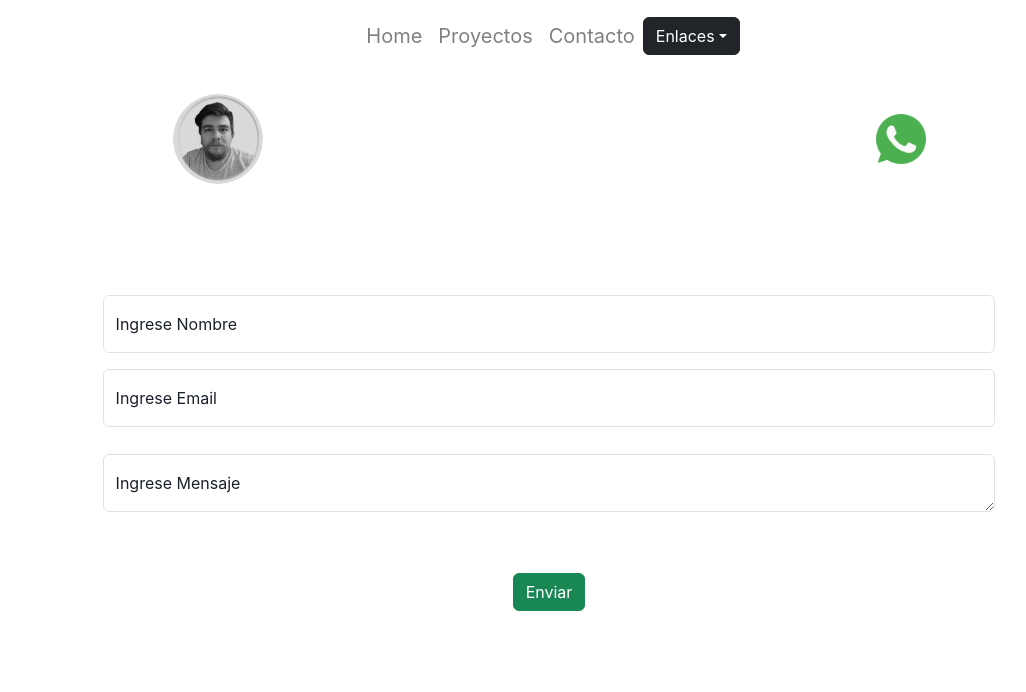
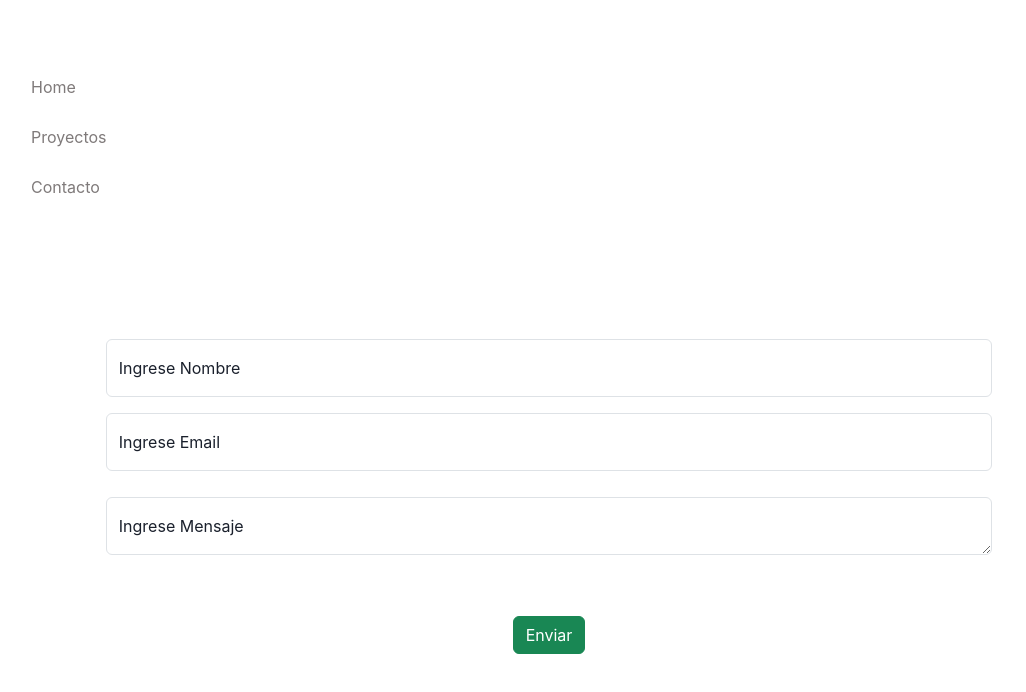
Before and after one commit to Gracciangel/portfolio, a React (Vite) app: page /contact in a window 1280 px wide. Shown: the top 692 px of the page, without its empty margins (91-1117 px from the left). Built offline with nearby package versions, Linux system fonts and the light colour scheme.

Commit message:
se cambio apariencia en inicio y menu

```diff
--- a/package.json
+++ b/package.json
@@ -11,6 +11,7 @@
     "sass": " npm run --watch sass ./src/styles/style.scss ./src/styles/styles.css "
   },
   "dependencies": {
+    "@chakra-ui/icons": "^2.1.1",
     "@chakra-ui/react": "^2.8.2",
     "@emotion/react": "^11.11.3",
     "@emotion/styled": "^11.11.0",
@@ -20,6 +21,7 @@
     "react": "^18.2.0",
     "react-bootstrap": "^2.9.1",
     "react-dom": "^18.2.0",
+    "react-pro-sidebar": "^1.1.0-alpha.1",
     "react-router-dom": "^6.17.0"
   },
   "devDependencies": {
--- a/src/App.jsx
+++ b/src/App.jsx
@@ -1,5 +1,5 @@
 import React, { useEffect, useState } from 'react';
-import { Menu } from './components/Menu' ;
+import { MenuApp } from './components/MenuApp';
 import Container from 'react-bootstrap/esm/Container' ;
 import './styles/general.css' ;
 import { Footer } from './components/Footer';
@@ -24,11 +24,12 @@ export const App = () => {
 
 
   <Container>
-          <Menu/>
+      <MenuApp/>
     <Container>
       <BtnMode/>
         <div className="containerPresentacion">
     <Text color={useColorModeValue('gray.800', 'gray.200')}>
+          <div className="text">
 
           <h2>Hola! 👋 mi nombre es Angel</h2> <br />
           <p>
@@ -39,6 +40,7 @@ export const App = () => {
 
           </p>
           <br />
+          </div>
         <Footer/>
 
 
--- a/src/components/BtnMode.jsx
+++ b/src/components/BtnMode.jsx
@@ -1,16 +1,19 @@
-import { useColorMode } from "@chakra-ui/react"
-import { Switch, Text } from "@chakra-ui/react"
-
-
+import { useColorMode, Switch } from "@chakra-ui/react" ;
+import { MoonIcon, SunIcon } from "@chakra-ui/icons";
+import '../styles/general.css'
 
 export const BtnMode = () => {
     const {toggleColorMode} = useColorMode()
 
   return (
-        <>
+      <>
+      <div className="mode">
+      <MoonIcon/>
             <Switch
             onChange={toggleColorMode}
             />
+            <SunIcon/>
+      </div>
         </>
     )
 }
--- a/src/components/Contact.jsx
+++ b/src/components/Contact.jsx
@@ -1,11 +1,11 @@
 import React, { useState } from 'react';
-import { Menu } from './Menu' ;
+// import { Menu } from './Menu' ;
 import Container from 'react-bootstrap/esm/Container';
 import '../styles/general.css' ;
 import FloatingLabel from 'react-bootstrap/FloatingLabel';
 import Form from 'react-bootstrap/Form';
 import {Button} from 'react-bootstrap' ;
-
+import { MenuApp } from './MenuApp';
 import { icons } from '../assets/data';
 export const Contact = () => {
 
@@ -13,8 +13,8 @@ export const Contact = () => {
   return (
 
   <Container>
-  <Menu imgWsp={icons[3].wsp}/>
 
+    <MenuApp/>
       <div className="containerForm">
      <Form method='POST' className='formulario'
       action="https://formsubmit.co/angelgracci@outlook.com"
--- a/src/components/Menu.jsx
+++ /dev/null
@@ -1,70 +0,0 @@
-import Container from 'react-bootstrap/Container';
-import Nav from 'react-bootstrap/Nav';
-import Navbar from 'react-bootstrap/Navbar';
-import '../styles/images.css'
-import { Perfil } from './Perfil';
-import { Link } from 'react-router-dom';
-import Dropdown from 'react-bootstrap/Dropdown';
-import { icons } from '../assets/data';
-
-
-export const Menu = ({imgWsp}) => {
-
-
-  return (
-    <>
-
-  <Container>
-    <Navbar  expand="lg">
-
-      <Navbar.Toggle aria-controls="basic-navbar-nav" />
-        <Navbar.Collapse id="control">
-          <Navbar.Brand href="#home" id='navbar-brand'>
-          <Nav className="me-auto">
-            {/* home */}
-            <Nav.Item>
-            {/* home */}
-          <Nav.Link >
-              <Link className='link' to={'/home'}>Home</Link >
-            </Nav.Link>
-          </Nav.Item>
-            {/* proyectos */}
-          <Nav.Item>
-          <Nav.Link>
-              <Link className='link' to={'/proyect'}>Proyectos</Link>
-            </Nav.Link>
-          </Nav.Item>
-            {/* contacto */}
-            <Nav.Item>
-          <Nav.Link >
-              <Link className='link' to={'/contact'}>Contacto</Link >
-            </Nav.Link>
-          </Nav.Item>
-         <Dropdown>
-          <Dropdown.Toggle variant='dark'>
-              Enlaces
-          </Dropdown.Toggle>
-          <Dropdown.Menu className='drop'>
-            {/* github */}
-
-            <Dropdown.Item href='https://github.com/Gracciangel' target='_blank' className='dropTitle'>
-               <img src={icons[0].git} alt=""className='imgMenu' />
-            </Dropdown.Item>
-            {/* linkedin */}
-            <Dropdown.Item href='https://www.linkedin.com/in/angel-mugracci/' target='_blank' className='dropTitle'>
-               <img src={icons[1].lin} alt=""className='imgMenu' />
-            </Dropdown.Item>
-
-          </Dropdown.Menu>
-         </Dropdown>
-          </Nav>
-
-          </Navbar.Brand>
-        </Navbar.Collapse>
-      </Navbar>
-        <Perfil img={imgWsp}/>
-    </Container>
-    </>
-
-  )
-}
--- /dev/null
+++ b/src/components/MenuApp.jsx
@@ -0,0 +1,74 @@
+//imports
+
+import Container from 'react-bootstrap/Container';
+import '../styles/images.css'
+import { Link } from 'react-router-dom';
+import { icons } from '../assets/data';
+import { Menu, Sidebar , MenuItem } from 'react-pro-sidebar';
+import { useState } from 'react';
+import { SvgButon } from './SvgButon';
+import '../styles/menu.css' ;
+
+
+// menu component
+export const MenuApp = () => {
+  const [collapse , setCollapse ] = useState(false)
+  const [ animated , setAnimated ] = useState(false)
+  //functions
+
+  const toggle =()=>{
+    setCollapse(!collapse)
+    setAnimated(!animated)
+    if(animated){
+      return true ;
+    }
+  }
+
+//return
+  return (
+    <>
+  <Container>
+    <SvgButon
+    cb={toggle}
+    state={animated}
+    />
+
+    <Sidebar collapsed={collapse}
+    collapsedWidth='0px'
+
+    >
+      <Menu
+
+      >
+      <MenuItem
+
+        component={<Link
+          to={'/home'}
+        />}
+      >
+      Home
+      </MenuItem>
+      {/*  */}
+      <MenuItem
+        component={<Link
+          to={'/proyect'}
+        />}
+      >
+      Proyectos
+      </MenuItem>
+      {/*  */}
+      <MenuItem
+        component={<Link
+          to={'/contact'}
+        />}
+      >
+      Contacto
+      </MenuItem>
+      </Menu>
+
+    </Sidebar>
+     </Container>
+    </>
+
+  )
+}
--- a/src/components/Proyects.jsx
+++ b/src/components/Proyects.jsx
@@ -1,5 +1,5 @@
 import React, { useState } from 'react';
-import { Menu } from './Menu';
+import { MenuApp } from './MenuApp';
 import Container from 'react-bootstrap/Container';
 import Card from 'react-bootstrap/Card';
 import { proyectos, icons } from '../assets/data';
@@ -26,7 +26,8 @@ export const Proyects = () => {
 
     return (
       <Container>
-        <Menu/>
+        <MenuApp/>
+        <h1>Proyectos</h1>
         <div className="containerDiv">
           <Card>
 
--- a/src/components/Start.jsx
+++ b/src/components/Start.jsx
@@ -6,6 +6,7 @@ import './componentsStart/styles.components/style.css'
 import { Average } from "./componentsStart/Average";
 import { motion } from 'framer-motion' ;
 import './componentsStart/styles.components/style.css'
+import { Text, useColorModeValue } from "@chakra-ui/react";
 
 export const Start = () => {
 const [progress, setProgress] = useState(0)
@@ -36,9 +37,13 @@ useEffect(()=>{
      animate={{opacity : 0}}
      transition={{delay: 6}}
      >
+    <Text
+    color={useColorModeValue('gray.200', 'gray.800')}
+     >
             <Average
     val={progress}
     />
+    </Text>
      </motion.div>
 
         )
--- /dev/null
+++ b/src/components/SvgButon.jsx
@@ -0,0 +1,36 @@
+import { Tooltip } from '@chakra-ui/react';
+
+
+export const SvgButon = ({cb , state}) => {
+
+    const theme = localStorage.getItem('chakra-ui-color-mode')
+
+
+    const lin1c = "matrix(-0.5279 0.811948 -0.850176 -0.582463 12.9968 2.28882)" ;
+    const lin1a = "matrix(1.0303 0.00127483 -0.00334478 0.9682 1.25464 2.12122)" ;
+    const lin2c = "matrix(0.601189 0.837039 -0.800031 0.545791 0 -2)";
+    return (
+    <Tooltip
+     label='Menu'
+     bg='green.300'
+     >
+
+<svg xmlns="http://www.w3.org/2000/svg" width="16" height="23" viewBox="0 0 16 23" fill="none"
+
+        onClick={cb}
+        className ={!state ? 'closed' : 'open'}
+        id='menu'
+        >
+  <line y1="-1" x2="23.0217" y2="-1" transform={!state ? lin1c : lin1a} stroke={theme == 'light' ? 'black': "white"} stroke-width="1"
+  className="line1"
+  />
+  <line y1="-1" x2="23.0217" y2="-1" transform={!state ? lin2c : lin1a} stroke={theme == 'light' ? 'black': 'white'} stroke-width="2"
+    className="line1"
+  />
+
+</svg>
+    </Tooltip>
+
+);
+
+}
--- a/src/components/componentsStart/Average.jsx
+++ b/src/components/componentsStart/Average.jsx
@@ -1,4 +1,4 @@
-import { Progress } from "@chakra-ui/react" ;
+import { Progress, Text, useColorModeValue } from "@chakra-ui/react" ;
 import './styles.components/style.css' ;
 
 export const Average = ({val}) => {
@@ -9,7 +9,7 @@ export const Average = ({val}) => {
     {
       val < 100 ? (
         <Progress
-        height={'32px'}
+        height={'25px'}
         colorScheme="blue"
         value={val}
         rounded={'15px'}
@@ -21,9 +21,10 @@ export const Average = ({val}) => {
         isIndeterminate
         rounded={'15px'}
         />
-      )
-    }
+        )
+      }
+
     <h1>{val}%</h1>
     </div>
-  )
+    )
 }
--- a/src/styles/general.css
+++ b/src/styles/general.css
@@ -62,3 +62,8 @@ h1{
 .containerPresentacion h2{
 	text-align: center;
 }
+/* btn mode  */
+.mode{
+	display: flex;
+	gap: .5rem;
+}
--- /dev/null
+++ b/src/styles/menu.css
@@ -0,0 +1,36 @@
+.ps-sidebar-container{
+    background: transparent !important;
+}
+.css-svnq1w{
+    border-color: transparent !important;
+}
+.ps-menu-label{
+    color: rgb(127, 122, 122);
+}
+#menu{
+    width: 45px;
+    height: 30px;
+    transition: .5s;
+    &:hover{
+        cursor: pointer;
+    }
+}
+.line1{
+    transition: .3s;
+}
+
+
+.svgBtn{
+    width: 30px;
+    margin-bottom: 1rem;
+    &:hover{
+        cursor: pointer;
+    }
+}
+.container{
+    background: transparent;
+    padding: 1rem;
+}
+.ps-menuitem-root {
+    color: rgb(73, 73, 58);
+}
```
Also changed, not shown: 1 other file (tests, documents, lock files or other folders).
